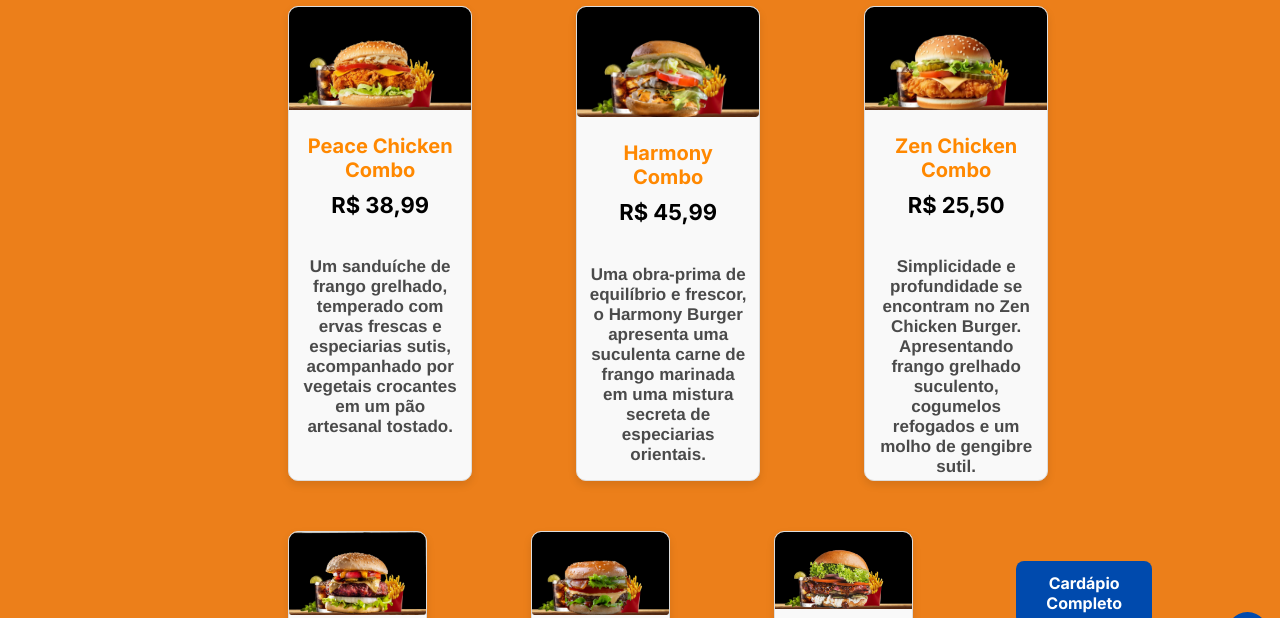
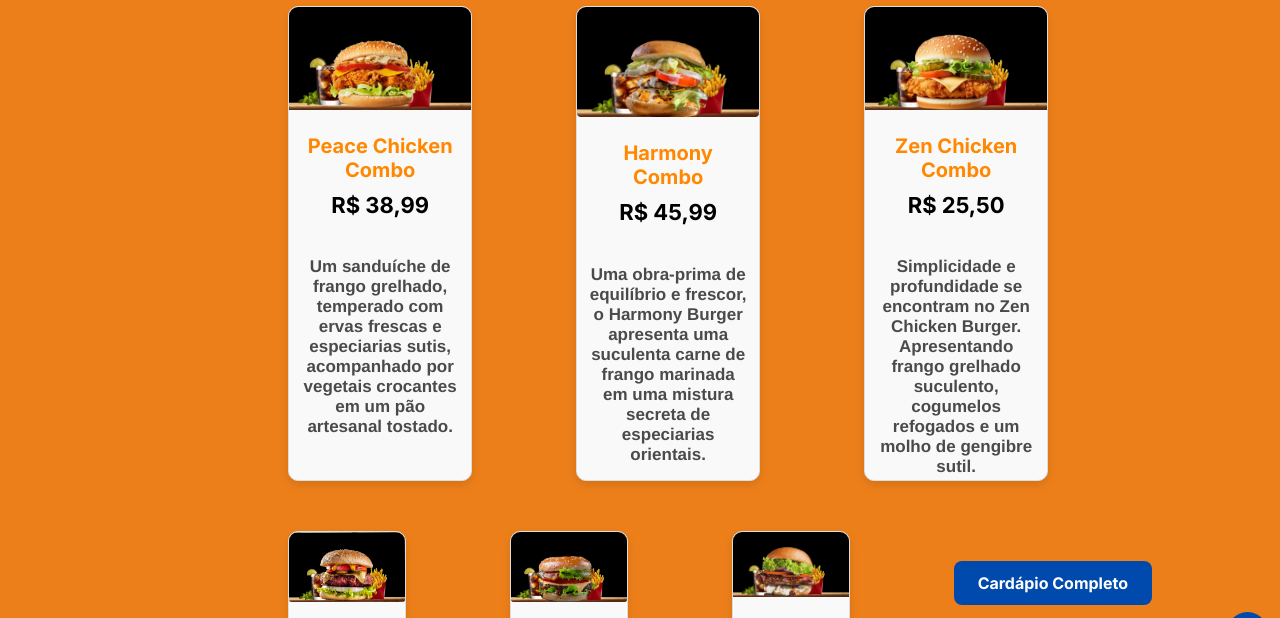
Before and after one commit to PauloCastro24/PeaceBurguer, a plain HTML site: page cardapio1.html in a window 1280 px wide. Shown: the part 128-746 px from the top of the page. Drawn offline with Linux system fonts and the light colour scheme; a web font is replaced by a local one.

Commit message:
Update cardapio.css

```diff
--- a/css/cardapio.css
+++ b/css/cardapio.css
@@ -292,16 +292,17 @@ img
 }
 
 .cardapio-botao .veja {
-    background-color: #004AAD;
+    background-color: #004AAD; /* Azul igual ao cabeçalho */
     color: white;
-    padding: 12px 30px;
+    padding: 12px 24px;
     border-radius: 8px;
     text-decoration: none;
     font-weight: bold;
     font-family: 'Inter', sans-serif;
     font-size: 16px;
+    display: inline-block;
+    white-space: nowrap; /* Impede quebra de linha */
     transition: background-color 0.3s ease, transform 0.2s ease;
-    display: inline-block;
 }
 
 .cardapio-botao .veja:hover {
```
